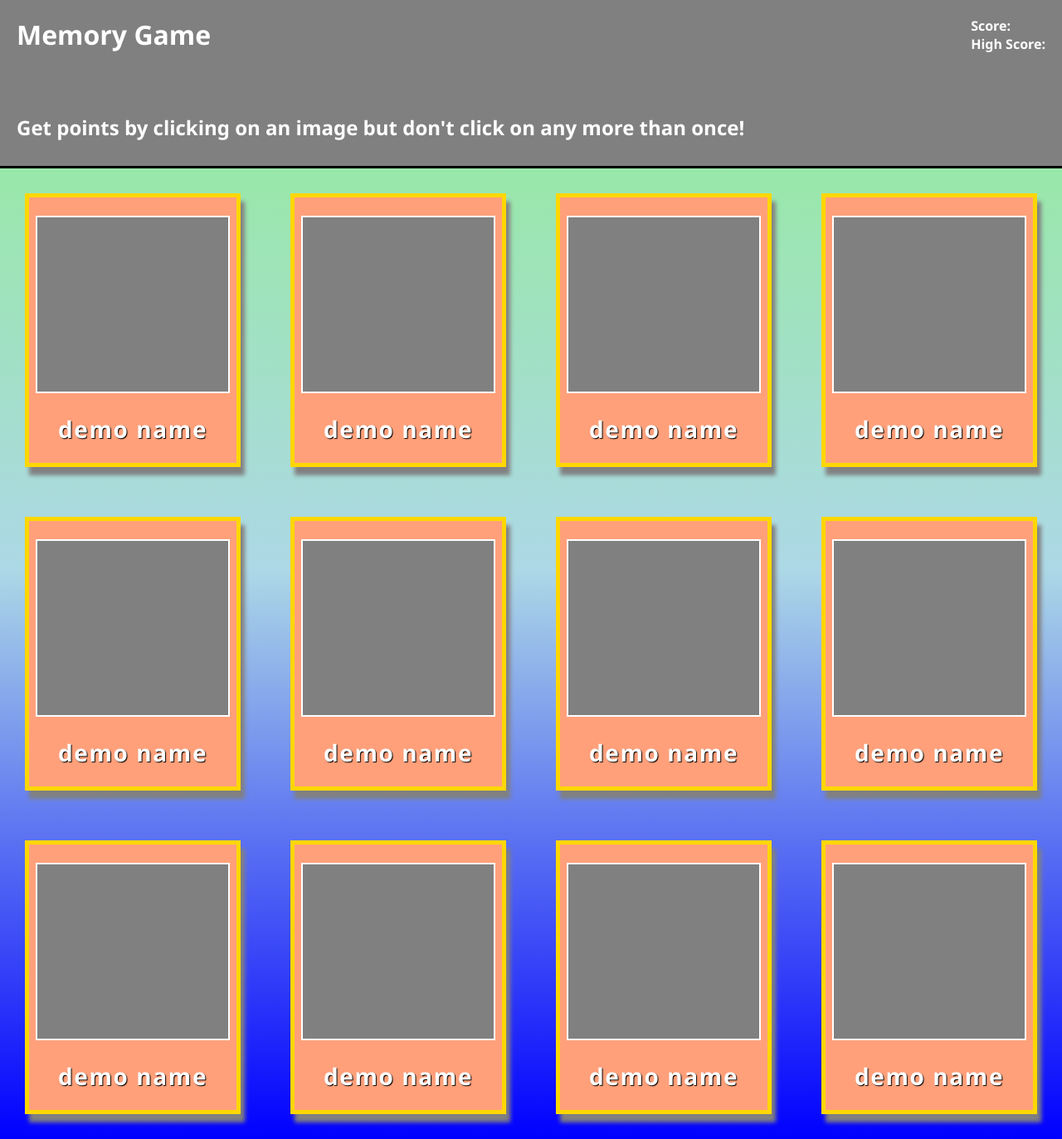
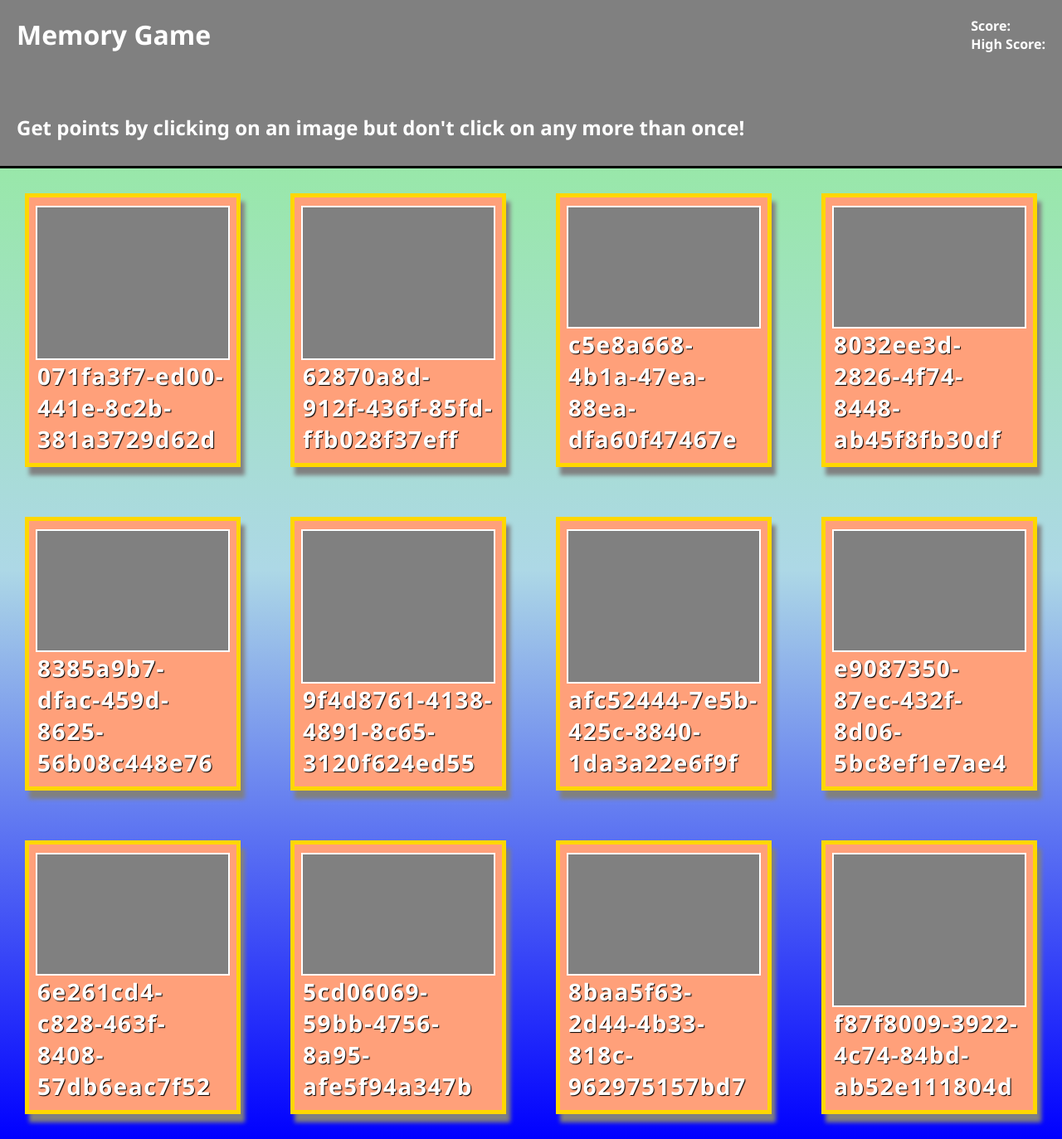
Before and after one commit to MrMarshal11/Using-React, a React (Vite) app in the folder Project - Memory Card/: page / in a window 1280 px wide. Shown: the whole page at 83% size. Built offline with nearby package versions, Linux system fonts and the light colour scheme.

Commit message:
Gonna redo this without chatGPT

```diff
--- a/Project - Memory Card/src/components/App.jsx
+++ b/Project - Memory Card/src/components/App.jsx
@@ -1,5 +1,7 @@
-import { useState } from "react";
+import { useState, useEffect } from "react";
 import "../styles/App.css";
+import Top from "./Top";
+import Cards from "./cards";
 
 // on render each card should be assigned a random value
 // and on click each card's value should be changed randomly again
@@ -13,69 +15,8 @@ import "../styles/App.css";
 function App() {
   return (
     <>
-      <div className="top">
-        <div className="top-left">
-          <h1>Memory Game</h1>
-          <h2>
-            Get points by clicking on an image but don't click on any more than
-            once!
-          </h2>
-        </div>
-        <div className="top-right">
-          <h4>Score: </h4>
-          <h4>High Score: </h4>
-        </div>
-      </div>
-      <div className="gameboard">
-        <div className="card">
-          <div className="imgs"></div>
-          <p className="names">demo name</p>
-        </div>
-        <div className="card">
-          <div className="imgs"></div>
-          <p className="names">demo name</p>
-        </div>
-        <div className="card">
-          <div className="imgs"></div>
-          <p className="names">demo name</p>
-        </div>
-        <div className="card">
-          <div className="imgs"></div>
-          <p className="names">demo name</p>
-        </div>
-        <div className="card">
-          <div className="imgs"></div>
-          <p className="names">demo name</p>
-        </div>
-        <div className="card">
-          <div className="imgs"></div>
-          <p className="names">demo name</p>
-        </div>
-        <div className="card">
-          <div className="imgs"></div>
-          <p className="names">demo name</p>
-        </div>
-        <div className="card">
-          <div className="imgs"></div>
-          <p className="names">demo name</p>
-        </div>
-        <div className="card">
-          <div className="imgs"></div>
-          <p className="names">demo name</p>
-        </div>
-        <div className="card">
-          <div className="imgs"></div>
-          <p className="names">demo name</p>
-        </div>
-        <div className="card">
-          <div className="imgs"></div>
-          <p className="names">demo name</p>
-        </div>
-        <div className="card">
-          <div className="imgs"></div>
-          <p className="names">demo name</p>
-        </div>
-      </div>
+      <Top />
+      <Cards />
     </>
   );
 }
--- /dev/null
+++ b/Project - Memory Card/src/components/Top.jsx
@@ -0,0 +1,19 @@
+function Top() {
+  return (
+    <div className="top">
+      <div className="top-left">
+        <h1>Memory Game</h1>
+        <h2>
+          Get points by clicking on an image but don't click on any more than
+          once!
+        </h2>
+      </div>
+      <div className="top-right">
+        <h4>Score: </h4>
+        <h4>High Score: </h4>
+      </div>
+    </div>
+  );
+}
+
+export default Top;
--- /dev/null
+++ b/Project - Memory Card/src/components/cards.jsx
@@ -0,0 +1,43 @@
+import { useState } from "react";
+
+// Fisher-Yates card sorting
+function Cards() {
+    // Keep card order in state
+    const [cardOrder, setCardOrder] = useState(() => {
+      // Initialize with unique IDs for each card
+      return Array.from({ length: 12 }, () => crypto.randomUUID());
+    });
+
+    // Re-sort cards
+    const newValue = () => {
+      setCardOrder(prevOrder => {
+        // Create copy of previous order
+        const newOrder = [...prevOrder];
+        // Fisher-Yates shuffle
+        for (let i = newOrder.length - 1; i > 0; i--) {
+          const j = Math.floor(Math.random() * (i + 1));
+          [newOrder[i], newOrder[j]] = [newOrder[j], newOrder[i]];
+        }
+        return newOrder;
+      });
+    };
+
+    // You won't need the assignValue state or useEffect anymore
+    // since we're handling the shuffle directly in newValue
+
+    // Then in your JSX, map over the cardOrder array instead of hardcoding divs:
+    return (
+      <>
+        <div className="gameboard">
+          {cardOrder.map((key, index) => (
+            <div className="card" key={key} onClick={newValue}>
+              <div className="imgs" index={index + 1}></div>
+              <p className="names">{key}</p>
+            </div>
+          ))}
+        </div>
+      </>
+    );
+  }
+
+export default Cards;
```
